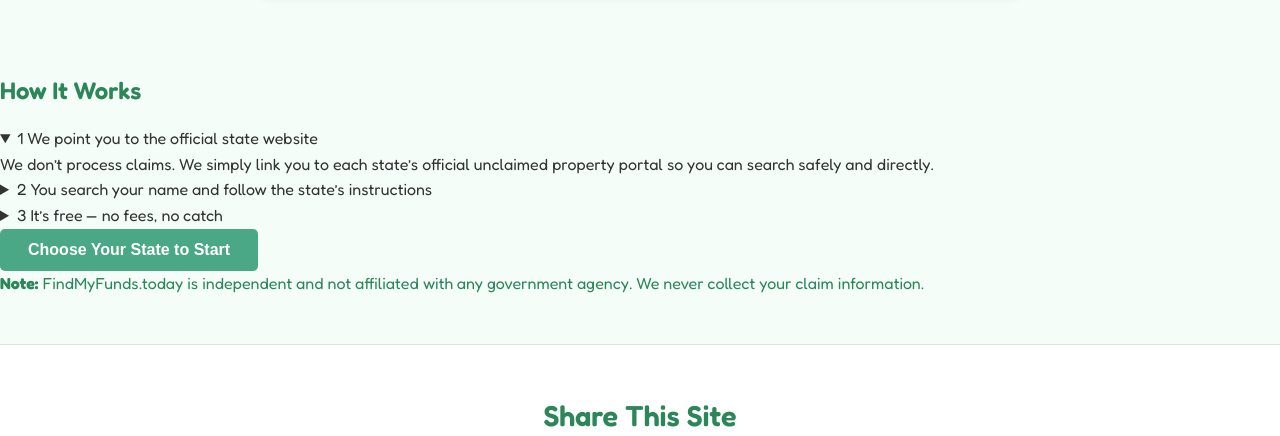
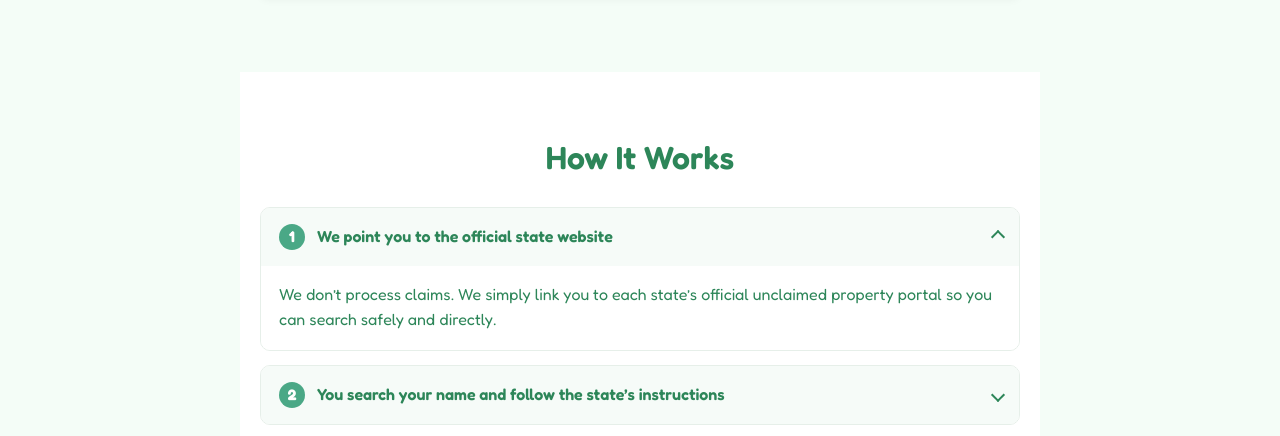
Before and after one commit to Jaydoo88/findmyfunds-today, a plain HTML site: page index.html in a window 1280 px wide. Shown: the part 4599-5035 px from the top of the page. Drawn offline with Linux system fonts and the light colour scheme.

Commit message:
Update style.css

```diff
--- a/style.css
+++ b/style.css
@@ -210,6 +210,100 @@ button.primary:hover { background-color: #3A866C; }
 .faq-answer.active { display: block; }
 
 /* =======================
+   How It Works (Accordion)
+   ======================= */
+.howitworks-section {
+  background-color: #ffffff;
+  padding: 60px 20px;
+  max-width: 800px;
+  margin: 0 auto;
+}
+
+.howitworks-section h2 {
+  text-align: center;
+  color: #2d8659;
+  font-size: 2rem;
+  margin-bottom: 1.5rem;
+  font-family: 'Fredoka', sans-serif;
+}
+
+.howitworks-item {
+  background: #fff;
+  border-radius: 10px;
+  border: 1px solid #e6efe9;
+  margin-bottom: 14px;
+  overflow: hidden;
+}
+
+.howitworks-item > summary {
+  list-style: none;              /* hide default arrow */
+  cursor: pointer;
+  display: flex;
+  align-items: center;
+  gap: 12px;
+  padding: 16px 18px;
+  font-weight: 600;
+  color: #2d8659;
+  background: #f6fbf8;
+  position: relative;
+}
+
+/* Custom disclosure arrow */
+.howitworks-item > summary::after {
+  content: '';
+  width: 8px;
+  height: 8px;
+  border-right: 2px solid #2d8659;
+  border-bottom: 2px solid #2d8659;
+  transform: rotate(45deg);
+  position: absolute;
+  right: 16px;
+  transition: transform 0.2s ease;
+}
+
+.howitworks-item[open] > summary::after {
+  transform: rotate(-135deg);
+}
+
+.step-badge {
+  display: inline-flex;
+  align-items: center;
+  justify-content: center;
+  width: 26px;
+  height: 26px;
+  border-radius: 50%;
+  background: #4AA886;
+  color: #fff;
+  font-size: 0.95rem;
+  font-weight: 700;
+}
+
+.howitworks-content {
+  padding: 16px 18px 18px;
+  color: #2d8659;
+  line-height: 1.55;
+  background: #ffffff;
+}
+
+.howitworks-cta {
+  text-align: center;
+  margin-top: 18px;
+}
+
+.howitworks-note {
+  margin-top: 12px;
+  font-size: 0.95rem;
+  color: #2d8659;
+  text-align: center;
+  opacity: 0.9;
+}
+
+@media (max-width: 768px) {
+  .howitworks-section { padding: 40px 16px; }
+  .howitworks-section h2 { font-size: 1.7rem; }
+}
+
+/* =======================
    Social Share
    ======================= */
 .social-share {
```
